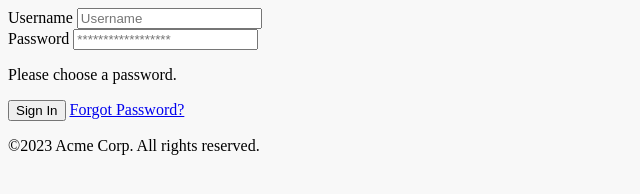
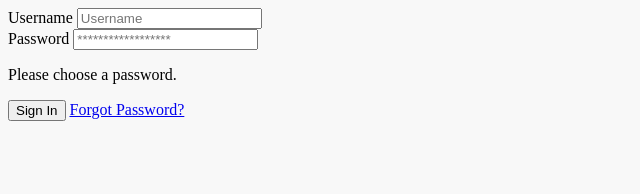
Before and after one commit to ni5arga/login-template, a plain HTML site: page index.html in a window 1280 px wide. Shown: the whole page, without its empty margins (0-640 px from the left). Drawn offline with nearby package versions, Linux system fonts and the light colour scheme.

Commit message:
Update index.html

```diff
--- a/index.html
+++ b/index.html
@@ -62,7 +62,7 @@
           </div>
         </form>
         <p class="text-center text-gray-500 text-xs">
-          &copy;2023 Acme Corp. All rights reserved.
+
         </p>
       </div>
     </div>
```
